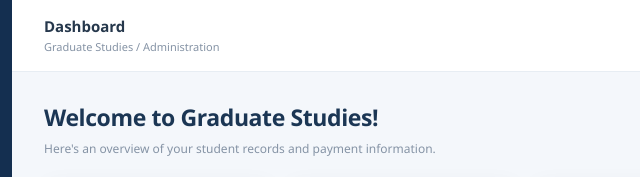
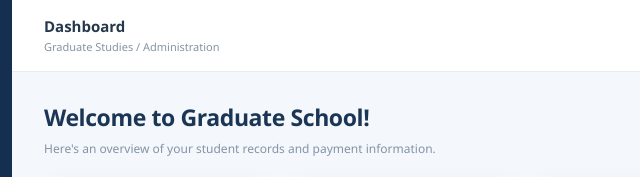
Before and after one commit to Hulaw-droid/Enroll.., a plain HTML site: page index.html in a window 1280 px wide. Shown: the top 177 px of the page, 243-883 px from the left. Drawn offline with nearby package versions, Linux system fonts and the light colour scheme; no server answers.

Commit message:
Update index.html

```diff
--- a/index.html
+++ b/index.html
@@ -872,7 +872,7 @@ tbody tr.selected{background:#edf5ff}
 <section class="page active" id="dashboardPage">
     <div class="heading">
         <div>
-            <h1>Welcome to Graduate Studies!</h1>
+            <h1>Welcome to Graduate School!</h1>
             <p>Here's an overview of your student records and payment information.</p>
         </div>
         <button class="btn btn-primary" onclick="newStudent()">＋ Add New Student</button>
```
